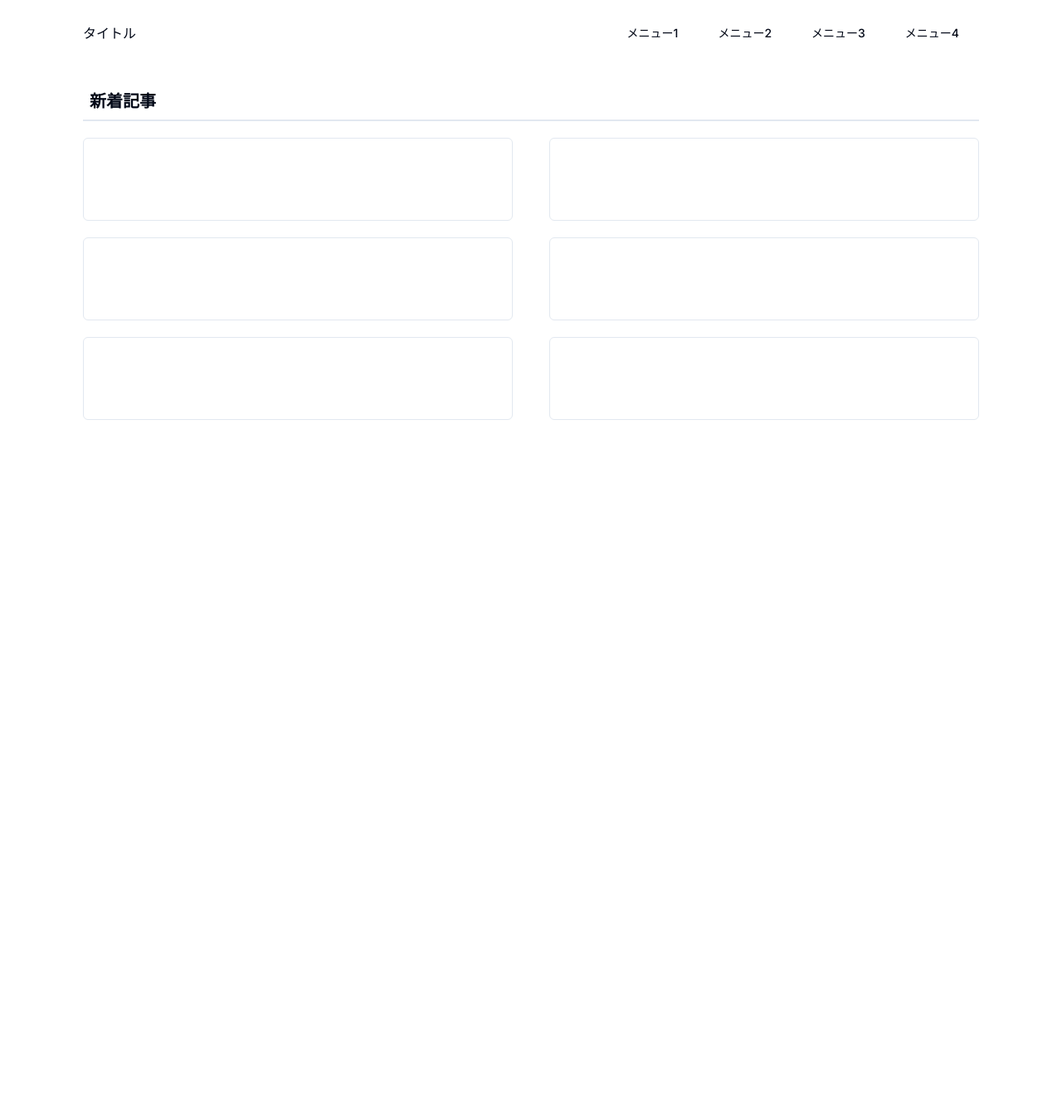
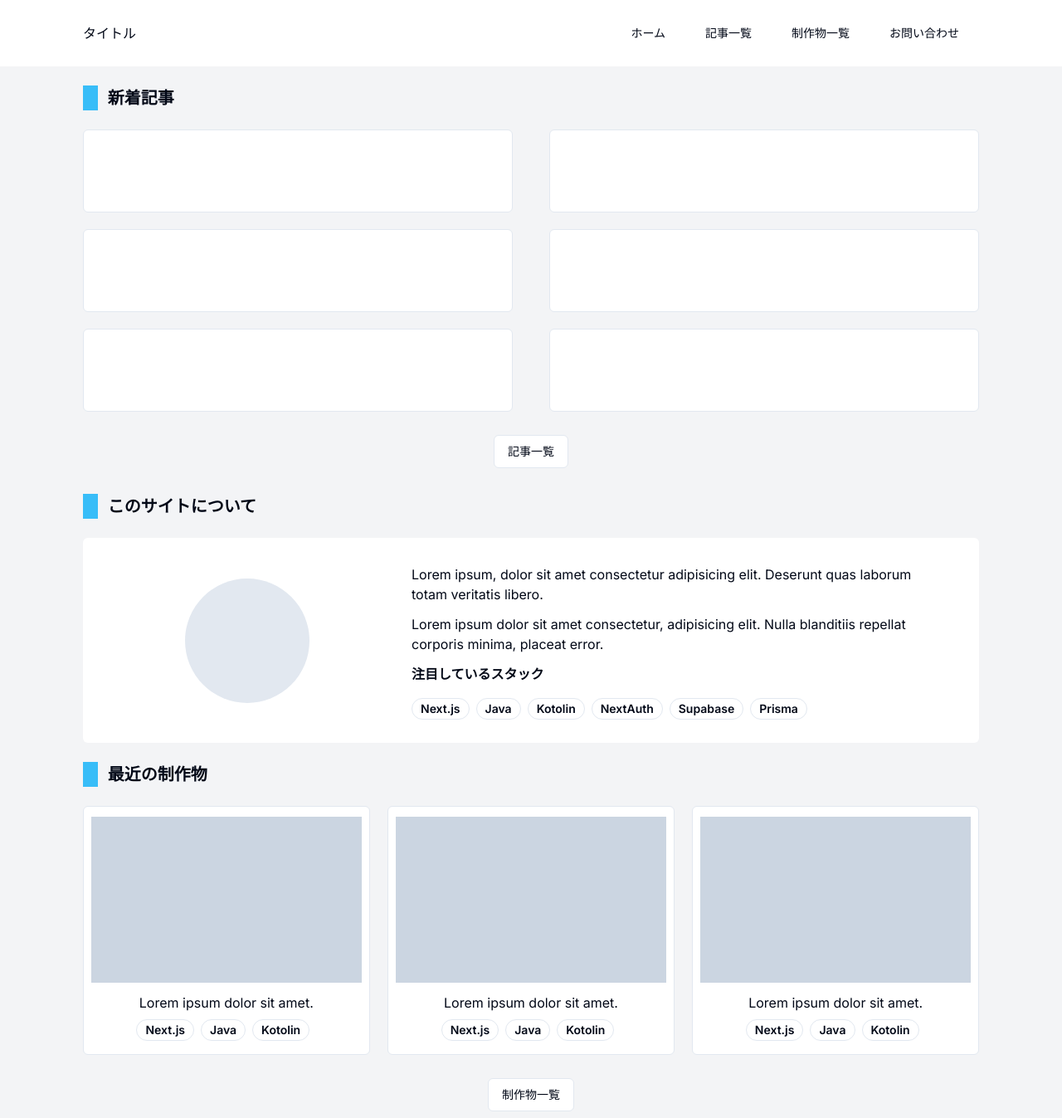
Before and after one commit to tarako25/next-site, a Next.js app: page / in a window 1280 px wide. Shown: the whole page at 83% size. Before the commit the page ends 800 px from the top, so only its background shows below. Built offline with nearby package versions, Linux system fonts and the light colour scheme.

Commit message:
ホーム画面　最近の制作物作成

```diff
--- a/package.json
+++ b/package.json
@@ -11,6 +11,7 @@
   "dependencies": {
     "@radix-ui/react-icons": "^1.3.0",
     "@radix-ui/react-navigation-menu": "^1.1.4",
+    "@radix-ui/react-slot": "^1.0.2",
     "class-variance-authority": "^0.7.0",
     "clsx": "^2.1.0",
     "lucide-react": "^0.363.0",
--- /dev/null
+++ b/src/app/components/About.tsx
@@ -0,0 +1,54 @@
+import React from "react";
+import { Badge } from "@/components/ui/badge";
+
+const About = () => {
+  return (
+    <>
+      <div className="flex flex-col items-center w-full">
+        <div className="flex items-center w-full">
+          <span className="w-[18px] h-[30px] bg-sky-400"></span>
+          <h1 className="w-full my-3 p-3 font-bold text-xl">このサイトについて</h1>
+        </div>
+        <div className="flex flex-col justify-center items-center w-full py-5 bg-white rounded-md sm:flex-row sm:justify-evenly sm:items-center">
+          <div className="flex justify-center w-[30%]">
+            <div className="w-[150px] h-[150px] bg-slate-200 rounded-full"></div>
+          </div>
+          <div className="flex flex-col items-center sm:items-start w-[75%] sm:w-[60%]">
+            <div className="py-3 text-center sm:text-left">
+              Lorem ipsum, dolor sit amet consectetur adipisicing elit. Deserunt quas laborum totam
+              veritatis libero.
+            </div>
+            <div className="pb-3 text-center sm:text-left">
+              Lorem ipsum dolor sit amet consectetur, adipisicing elit. Nulla blanditiis repellat
+              corporis minima, placeat error.
+            </div>
+            <h2 className="font-bold">注目しているスタック</h2>
+            <hr className="my-1 py-1" />
+            <div className="flex flex-wrap">
+              <Badge variant="outline" className="mr-2 mb-2 text-sm">
+                Next.js
+              </Badge>
+              <Badge variant="outline" className="mr-2 mb-2 text-sm">
+                Java
+              </Badge>
+              <Badge variant="outline" className="mr-2 mb-2 text-sm">
+                Kotolin
+              </Badge>
+              <Badge variant="outline" className="mr-2 mb-2 text-sm">
+                NextAuth
+              </Badge>
+              <Badge variant="outline" className="mr-2 mb-2 text-sm">
+                Supabase
+              </Badge>
+              <Badge variant="outline" className="mr-2 mb-2 text-sm">
+                Prisma
+              </Badge>
+            </div>
+          </div>
+        </div>
+      </div>
+    </>
+  );
+};
+
+export default About;
--- a/src/app/components/Article.tsx
+++ b/src/app/components/Article.tsx
@@ -1,19 +1,26 @@
 import React from "react";
+import { buttonVariants } from "@/components/ui/button";
+import Link from "next/link";
 
 const Article = () => {
   return (
     <>
       <div className="flex flex-col items-center w-full">
-        <h1 className="w-full mt-5 p-2 font-bold text-xl">新着記事</h1>
-        <hr className="border border-slate-200 w-full mb-5"></hr>
+        <div className="flex items-center w-full">
+          <span className="w-[18px] h-[30px] bg-sky-400"></span>
+          <h1 className="w-full my-3 p-3 font-bold text-xl">新着記事</h1>
+        </div>
         <div className="flex w-full justify-between flex-wrap">
-          <div className="sm:w-[48%] w-[100%] h-[100px] mb-5 border border-slate-200 rounded-md"></div>
-          <div className="sm:w-[48%] w-[100%] h-[100px] mb-5 border border-slate-200 rounded-md"></div>
-          <div className="sm:w-[48%] w-[100%] h-[100px] mb-5 border border-slate-200 rounded-md"></div>
-          <div className="sm:w-[48%] w-[100%] h-[100px] mb-5 border border-slate-200 rounded-md"></div>
-          <div className="sm:w-[48%] w-[100%] h-[100px] mb-5 border border-slate-200 rounded-md"></div>
-          <div className="sm:w-[48%] w-[100%] h-[100px] mb-5 border border-slate-200 rounded-md"></div>
+          <div className="sm:w-[48%] w-[100%] h-[100px] mb-5 bg-white border border-slate-200 rounded-md"></div>
+          <div className="sm:w-[48%] w-[100%] h-[100px] mb-5 bg-white border border-slate-200 rounded-md"></div>
+          <div className="sm:w-[48%] w-[100%] h-[100px] mb-5 bg-white border border-slate-200 rounded-md"></div>
+          <div className="sm:w-[48%] w-[100%] h-[100px] mb-5 bg-white border border-slate-200 rounded-md"></div>
+          <div className="sm:w-[48%] w-[100%] h-[100px] mb-5 bg-white border border-slate-200 rounded-md"></div>
+          <div className="sm:w-[48%] w-[100%] h-[100px] mb-5 bg-white border border-slate-200 rounded-md"></div>
         </div>
+        <Link href="articles" className={`${buttonVariants({ variant: "outline" })} my-2`}>
+          記事一覧
+        </Link>
       </div>
     </>
   );
--- a/src/app/components/Header.tsx
+++ b/src/app/components/Header.tsx
@@ -2,7 +2,7 @@
 import {
   NavigationMenu,
   NavigationMenuItem,
-  NavigationMenuLink,
+  NavigationMenuLink
 } from "@/components/ui/navigation-menu";
 import { navigationMenuTriggerStyle } from "@/components/ui/navigation-menu";
 import Link from "next/link";
@@ -10,25 +10,26 @@ import Link from "next/link";
 const Header = () => {
   const MenuList = [
     {
-            name: "メニュー1",
-            url: "/menu1"
+      name: "ホーム",
+      url: "/"
     },
     {
-            name: "メニュー2",
-            url: "/menu2"
+      name: "記事一覧",
+      url: "/articles"
     },
     {
-            name: "メニュー3",
-            url: "/menu3"
+      name: "制作物一覧",
+      url: "/products"
     },
     {
-            name: "メニュー4",
-            url: "/menu4"
-        },
-    ]
+      name: "お問い合わせ",
+      url: "/contact"
+    }
+  ];
   return (
     <>
-      <div className="flex justify-center items-center w-full h-[80px]">
+      <div className="w-full bg-white flex justify-center flex-col items-center">
+        <div className="flex justify-center items-center xl:w-[1080px] w-[90%] h-[80px]">
           <div className="flex justify-between items-center w-full">
             <div>タイトル</div>
             <div className="hidden md:block">
@@ -46,6 +47,7 @@ const Header = () => {
             </div>
           </div>
         </div>
+      </div>
     </>
   );
 };
--- /dev/null
+++ b/src/app/components/Production.tsx
@@ -0,0 +1,69 @@
+import React from "react";
+import { buttonVariants } from "@/components/ui/button";
+import Link from "next/link";
+import { Badge } from "@/components/ui/badge";
+
+const Production = () => {
+  return (
+    <>
+      <div className="flex flex-col items-center w-full">
+        <div className="flex items-center w-full">
+          <span className="w-[18px] h-[30px] bg-sky-400"></span>
+          <h1 className="w-full my-3 p-3 font-bold text-xl">最近の制作物</h1>
+        </div>
+        <div className="flex w-full justify-between flex-wrap">
+          <div className="flex flex-col text-center items-center justify-center md:w-[32%] sm:w-[48%] w-[100%] mb-5 bg-white border border-slate-200 rounded-md">
+            <div className="w-[95%] h-[275px] sm:h-[200px] bg-slate-300 my-3"></div>
+            <div className="w-[95%]">Lorem ipsum dolor sit amet.</div>
+            <div className="w-[95%] flex flex-wrap justify-center my-2">
+              <Badge variant="outline" className="mr-2 mb-2 text-sm">
+                Next.js
+              </Badge>
+              <Badge variant="outline" className="mr-2 mb-2 text-sm">
+                Java
+              </Badge>
+              <Badge variant="outline" className="mr-2 mb-2 text-sm">
+                Kotolin
+              </Badge>
+            </div>
+          </div>
+          <div className="flex flex-col text-center items-center justify-center md:w-[32%] sm:w-[48%] w-[100%] mb-5 bg-white border border-slate-200 rounded-md">
+            <div className="w-[95%] h-[275px] sm:h-[200px] bg-slate-300 my-3"></div>
+            <div className="w-[95%]">Lorem ipsum dolor sit amet.</div>
+            <div className="w-[95%] flex flex-wrap justify-center my-2">
+              <Badge variant="outline" className="mr-2 mb-2 text-sm">
+                Next.js
+              </Badge>
+              <Badge variant="outline" className="mr-2 mb-2 text-sm">
+                Java
+              </Badge>
+              <Badge variant="outline" className="mr-2 mb-2 text-sm">
+                Kotolin
+              </Badge>
+            </div>
+          </div>
+          <div className="flex flex-col text-center items-center justify-center md:w-[32%] sm:w-[48%] w-[100%] mb-5 bg-white border border-slate-200 rounded-md">
+            <div className="w-[95%] h-[275px] sm:h-[200px] bg-slate-300 my-3"></div>
+            <div className="w-[95%]">Lorem ipsum dolor sit amet.</div>
+            <div className="w-[95%] flex flex-wrap justify-center my-2">
+              <Badge variant="outline" className="mr-2 mb-2 text-sm">
+                Next.js
+              </Badge>
+              <Badge variant="outline" className="mr-2 mb-2 text-sm">
+                Java
+              </Badge>
+              <Badge variant="outline" className="mr-2 mb-2 text-sm">
+                Kotolin
+              </Badge>
+            </div>
+          </div>
+        </div>
+        <Link href="articles" className={`${buttonVariants({ variant: "outline" })} my-2`}>
+          制作物一覧
+        </Link>
+      </div>
+    </>
+  );
+};
+
+export default Production;
--- a/src/app/layout.tsx
+++ b/src/app/layout.tsx
@@ -17,14 +17,12 @@ export default function RootLayout({
 }>) {
   return (
     <html lang="en">
-      {/* <body
-        className={`${inter.className} flex justify-center xl:bg-gray-100 md:bg-gray-200 sm:bg-gray-300 bg-gray-400`}
-      > */}
-      <body className={`${inter.className} flex justify-center`}>
-        <div className="flex flex-col items-center xl:w-[1080px] w-[90%]">
-          <Header />
-          {children}
-        </div>
+      <body
+        className={`${inter.className} flex justify-center flex-col items-center xl:bg-gray-100 md:bg-gray-200 sm:bg-gray-300 bg-gray-400`}
+      >
+        {/* <body className={`${inter.className} flex justify-center flex-col items-center bg-slate-100`}> */}
+        <Header />
+        <div className="flex flex-col items-center xl:w-[1080px] w-[90%]">{children}</div>
       </body>
     </html>
   );
--- a/src/app/page.tsx
+++ b/src/app/page.tsx
@@ -1,9 +1,13 @@
 import Article from "./components/Article";
+import About from "./components/About";
+import Production from "./components/Production";
 
 export default function Home() {
   return (
     <>
       <Article />
+      <About />
+      <Production />
     </>
   );
 }
--- /dev/null
+++ b/src/components/ui/badge.tsx
@@ -0,0 +1,36 @@
+import * as React from "react"
+import { cva, type VariantProps } from "class-variance-authority"
+
+import { cn } from "@/lib/utils"
+
+const badgeVariants = cva(
+  "inline-flex items-center rounded-full border px-2.5 py-0.5 text-xs font-semibold transition-colors focus:outline-none focus:ring-2 focus:ring-ring focus:ring-offset-2",
+  {
+    variants: {
+      variant: {
+        default:
+          "border-transparent bg-primary text-primary-foreground hover:bg-primary/80",
+        secondary:
+          "border-transparent bg-secondary text-secondary-foreground hover:bg-secondary/80",
+        destructive:
+          "border-transparent bg-destructive text-destructive-foreground hover:bg-destructive/80",
+        outline: "text-foreground",
+      },
+    },
+    defaultVariants: {
+      variant: "default",
+    },
+  }
+)
+
+export interface BadgeProps
+  extends React.HTMLAttributes<HTMLDivElement>,
+    VariantProps<typeof badgeVariants> {}
+
+function Badge({ className, variant, ...props }: BadgeProps) {
+  return (
+    <div className={cn(badgeVariants({ variant }), className)} {...props} />
+  )
+}
+
+export { Badge, badgeVariants }
--- /dev/null
+++ b/src/components/ui/button.tsx
@@ -0,0 +1,50 @@
+import * as React from "react";
+import { Slot } from "@radix-ui/react-slot";
+import { cva, type VariantProps } from "class-variance-authority";
+
+import { cn } from "@/lib/utils";
+
+const buttonVariants = cva(
+  "inline-flex items-center justify-center whitespace-nowrap rounded-md text-sm font-medium ring-offset-background transition-colors focus-visible:outline-none focus-visible:ring-2 focus-visible:ring-ring focus-visible:ring-offset-2 disabled:pointer-events-none disabled:opacity-50",
+  {
+    variants: {
+      variant: {
+        default: "bg-primary text-primary-foreground hover:bg-primary/90",
+        destructive: "bg-destructive text-destructive-foreground hover:bg-destructive/90",
+        outline:
+          "border border-input bg-background hover:bg-accent hover:bg-sky-400 hover:text-white",
+        secondary: "bg-secondary text-secondary-foreground hover:bg-secondary/80",
+        ghost: "hover:bg-accent hover:text-accent-foreground",
+        link: "text-primary underline-offset-4 hover:underline"
+      },
+      size: {
+        default: "h-10 px-4 py-2",
+        sm: "h-9 rounded-md px-3",
+        lg: "h-11 rounded-md px-8",
+        icon: "h-10 w-10"
+      }
+    },
+    defaultVariants: {
+      variant: "default",
+      size: "default"
+    }
+  }
+);
+
+export interface ButtonProps
+  extends React.ButtonHTMLAttributes<HTMLButtonElement>,
+    VariantProps<typeof buttonVariants> {
+  asChild?: boolean;
+}
+
+const Button = React.forwardRef<HTMLButtonElement, ButtonProps>(
+  ({ className, variant, size, asChild = false, ...props }, ref) => {
+    const Comp = asChild ? Slot : "button";
+    return (
+      <Comp className={cn(buttonVariants({ variant, size, className }))} ref={ref} {...props} />
+    );
+  }
+);
+Button.displayName = "Button";
+
+export { Button, buttonVariants };
```
Also changed, not shown: 1 other file (tests, documents, lock files or other folders). Lines whose indentation alone changed are shown as unchanged.
